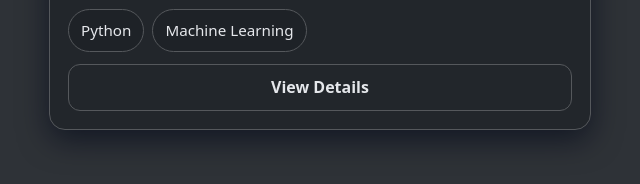
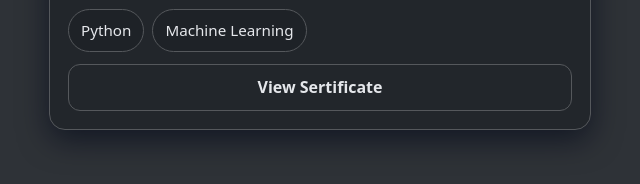
Before and after one commit to Kemal1101/portofolio.github.io, a plain HTML site: page index.html in a window 1280 px wide. Shown: the part 2916-3100 px from the top of the page, 41-681 px from the left. Drawn offline with Linux system fonts and the light colour scheme.

Commit message:
perbaikan email

```diff
--- a/assets/js/main.js
+++ b/assets/js/main.js
@@ -313,7 +313,7 @@ function renderSkills() {
 function certCardTpl(c) {
   const tags = (c.skills || []).map(t => `<span class=\"chip\">${t}</span>`).join('');
   const date = c.date ? `${c.date}` : '';
-  const link = c.credentialUrl && c.credentialUrl !== '#' ? `<a class=\"btn btn-ghost btn-cert\" href=\"${c.credentialUrl}\" target=\"_blank\" rel=\"noreferrer noopener\">View Details</a>` : '';
+  const link = c.credentialUrl && c.credentialUrl !== '#' ? `<a class=\"btn btn-ghost btn-cert\" href=\"${c.credentialUrl}\" target=\"_blank\" rel=\"noreferrer noopener\">View Sertificate</a>` : '';
   return `
     <article class=\"cert-card\" role=\"listitem\">
       <div class=\"cert-head\">
@@ -342,7 +342,7 @@ function initContact() {
   // Attach copy-to-clipboard handler for email icon if present
   const copyTargets = $all('[data-copy-email]');
   if (copyTargets.length) {
-    const defaultEmail = 'lataxa.11@gmail.com';
+    const defaultEmail = 'kemalsyahru15@gmail.com';
     const notify = (el) => {
       el.classList.add('copied');
       el.setAttribute('aria-label', 'Email disalin');
--- a/index.html
+++ b/index.html
@@ -158,7 +158,7 @@
                 <svg viewBox="0 0 24 24" width="24" height="24" aria-hidden="true"><path fill="currentColor" d="M20.45 20.45h-3.55v-5.57c0-1.33-.02-3.03-1.85-3.03-1.86 0-2.14 1.45-2.14 2.94v5.66H9.36V9h3.41v1.56h.05c.47-.89 1.61-1.84 3.31-1.84 3.54 0 4.2 2.33 4.2 5.35v6.38ZM5.34 7.41A2.06 2.06 0 1 1 5.33 3.3a2.06 2.06 0 0 1 0 4.12Zm1.77 13.04H3.55V9h3.56v11.45Z"/></svg>
               </a>
               <!-- Email: klik untuk menyalin alamat email (tanpa membuka aplikasi email). Isi data-copy-email di bawah. -->
-              <a href="#" aria-label="Salin email" title="Salin email" data-copy-email="lataxa.11@gmail.com" onclick="return false;">
+              <a href="#" aria-label="Salin email" title="Salin email" data-copy-email="kemalsyahru15@gmail.com" onclick="return false;">
                 <svg viewBox="0 0 24 24" width="24" height="24" aria-hidden="true">
                   <path fill="currentColor" d="M2 5.5A2.5 2.5 0 0 1 4.5 3h15A2.5 2.5 0 0 1 22 5.5v13a2.5 2.5 0 0 1-2.5 2.5h-15A2.5 2.5 0 0 1 2 18.5v-13Zm2.5-.5a.5.5 0 0 0-.5.5v.3l8 5 8-5v-.3a.5.5 0 0 0-.5-.5h-15Zm15 3.1-7.5 4.7a1 1 0 0 1-1 0L3.5 8.1V18.5a.5.5 0 0 0 .5.5h15a.5.5 0 0 0 .5-.5V8.1Z"/>
                 </svg>
```
